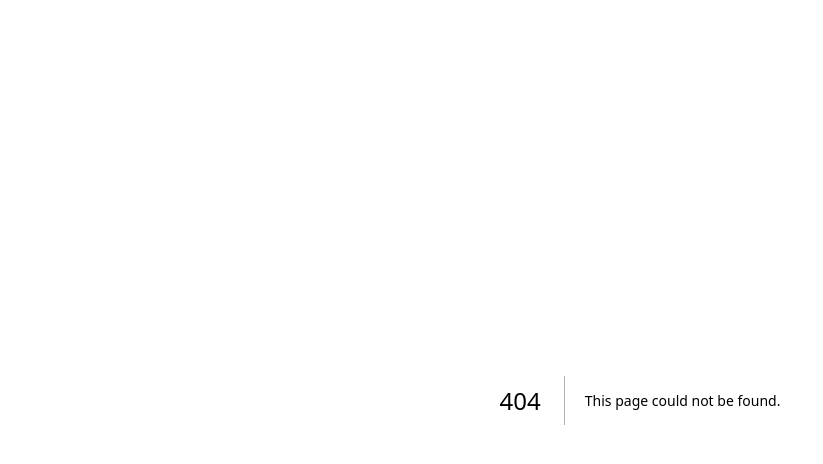
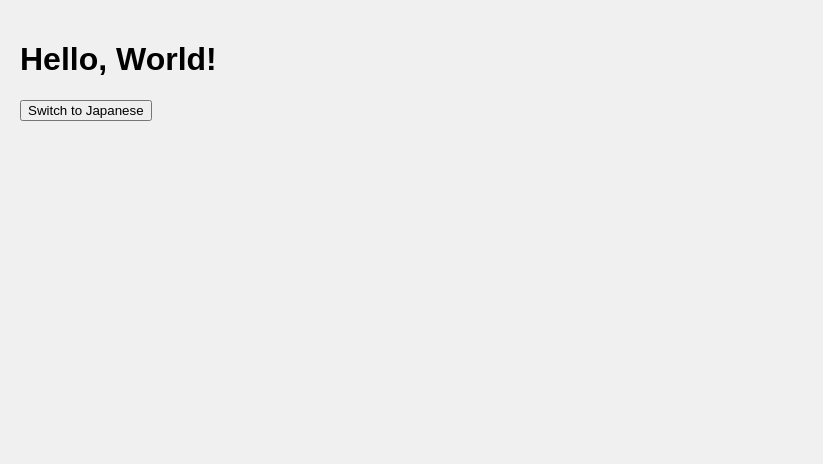
Before and after one commit to kojiman-git/next_practice, a Next.js app: page /060_language-switcher in a window 1280 px wide. Before the commit this address had no page. Shown: the top 464 px of the page, without its empty margins (0-823 px from the left). Built offline with nearby package versions, Linux system fonts and the light colour scheme.

Commit message:
useContextの利用方法を調べるため言語切り替え機能を実装

```diff
--- /dev/null
+++ b/src/app/060_language-switcher/components/LanguageToggle.js
@@ -0,0 +1,15 @@
+'use client';
+import React from 'react';
+import { useLanguage } from '../context/LanguageContext';
+
+const LanguageToggle = () => {
+    const { language, toggleLanguage } = useLanguage();
+
+    return (
+        <button onClick={toggleLanguage}>
+            {language === 'en' ? 'Switch to Japanese' : '英語に切り替え'}
+        </button>
+    );
+};
+
+export default LanguageToggle;
--- /dev/null
+++ b/src/app/060_language-switcher/context/LanguageContext.js
@@ -0,0 +1,20 @@
+"use client"
+import React, { createContext, useState, useContext } from 'react';
+
+const LanguageContext = createContext();
+
+export const LanguageProvider = ({ children }) => {
+    const [language, setLanguage] = useState('en'); // 初期値は英語
+
+    const toggleLanguage = () => {
+        setLanguage(prevLanguage => (prevLanguage === 'en' ? 'ja' : 'en'));
+    };
+
+    return (
+        <LanguageContext.Provider value={{ language, toggleLanguage }}>
+            {children}
+        </LanguageContext.Provider>
+    );
+};
+
+export const useLanguage = () => useContext(LanguageContext);
--- /dev/null
+++ b/src/app/060_language-switcher/layout.js
@@ -0,0 +1,14 @@
+import './styles/globals.css';
+import { LanguageProvider } from './context/LanguageContext';
+
+export default function RootLayout({ children }) {
+    return (
+        <html lang="en">
+            <body>
+                <LanguageProvider>
+                    {children}
+                </LanguageProvider>
+            </body>
+        </html>
+    );
+}
--- /dev/null
+++ b/src/app/060_language-switcher/page.js
@@ -0,0 +1,16 @@
+'use client';
+import LanguageToggle from './components/LanguageToggle';
+import { useLanguage } from './context/LanguageContext';
+
+export default function Home() {
+    const { language } = useLanguage();
+
+    const text = language === 'en' ? 'Hello, World!' : 'こんにちは、世界！';
+
+    return (
+        <div>
+            <h1>{text}</h1>
+            <LanguageToggle />
+        </div>
+    );
+}
--- /dev/null
+++ b/src/app/060_language-switcher/styles/globals.css
@@ -0,0 +1,6 @@
+body {
+  font-family: Arial, sans-serif;
+  margin: 0;
+  padding: 20px;
+  background-color: #f0f0f0;
+}
--- a/src/data/nav.js
+++ b/src/data/nav.js
@@ -8,4 +8,5 @@ export const navList = [
   "040_countdown-timer",
   "040_countdown-timer_Material_UI",
   "050_my-blog",
+  "060_language-switcher",
 ];
```
